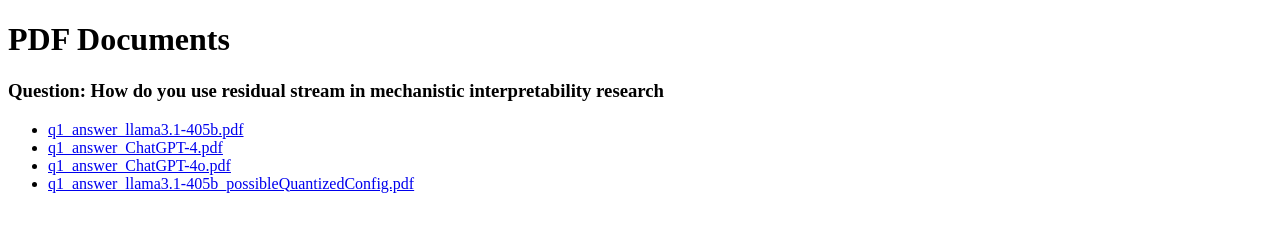
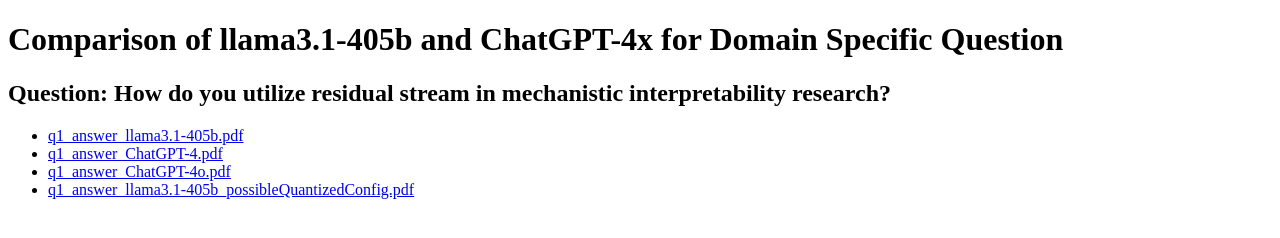
Before and after one commit to artemisep/artemisep.github.io, a plain HTML site: page index.html in a window 1280 px wide. Drawn offline with Linux system fonts and the light colour scheme.

Commit message:
minor mod

```diff
--- a/index.html
+++ b/index.html
@@ -4,11 +4,11 @@
 <head>
     <meta charset="UTF-8">
     <meta name="viewport" content="width=device-width, initial-scale=1.0">
-    <title>Comparison of llama3.1-405b and ChatGPT-4x for Domain Specific Questin</title>
+    <title>Comparison of llama3.1-405b and ChatGPT-4x</title>
 </head>
 <body>
-  <h1>PDF Documents</h1>
-  <h3>Question: How do you use residual stream in mechanistic interpretability research</h3>
+  <h1>Comparison of llama3.1-405b and ChatGPT-4x for Domain Specific Question</h1>
+  <h2>Question: How do you utilize residual stream in mechanistic interpretability research?</h2>
     <ul>
         <li><a href="docs/q1_answer_llama3.1-405b.pdf" target="_blank">q1_answer_llama3.1-405b.pdf</a></li>
         <li><a href="docs/q1_answer_ChatGPT-4.pdf" target="_blank">q1_answer_ChatGPT-4.pdf</a></li>
```
